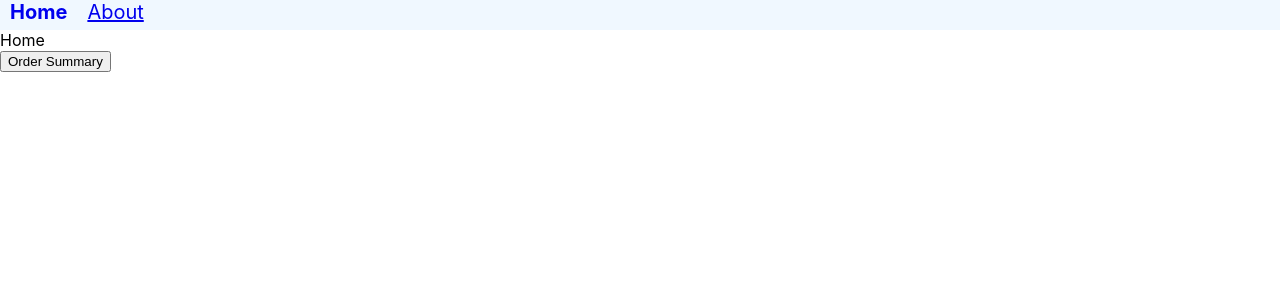
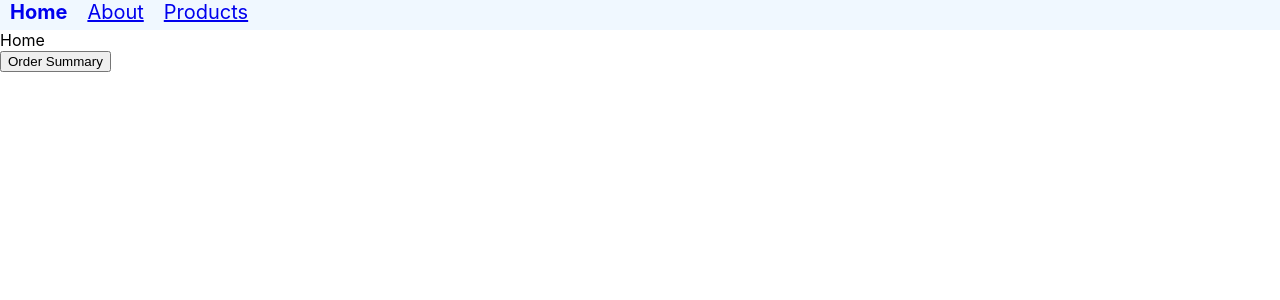
Before and after one commit to manoj633/react-revision, a React (Create React App) app: page / in a window 1280 px wide. Shown: the top 300 px of the page. Built offline with nearby package versions, Linux system fonts and the light colour scheme.

Commit message:
Nested routes

```diff
--- a/src/App.js
+++ b/src/App.js
@@ -44,6 +44,9 @@ import { About } from "./components/Router/About";
 import { NavBar } from "./components/Router/NavBar";
 import { OrderSummary } from "./components/Router/OrderSummary";
 import { NoMatch } from "./components/Router/NoMatch";
+import { Products } from "./components/Router/Products";
+import { FeaturedProduct } from "./components/Router/FeaturedProduct";
+import { NewProduct } from "./components/Router/NewProduct";
 
 function App() {
   const inputRef = useRef(null);
@@ -142,6 +145,10 @@ function App() {
         <Route path="/" element={<Home />} />
         <Route path="about" element={<About />} />
         <Route path="order-summary" element={<OrderSummary />} />
+        <Route path="products" element={<Products />}>
+          <Route path="featured" element={<FeaturedProduct />} />
+          <Route path="new" element={<NewProduct />} />
+        </Route>
         <Route path="*" element={<NoMatch />} />
       </Routes>
     </div>
--- /dev/null
+++ b/src/components/Router/FeaturedProduct.jsx
@@ -0,0 +1,5 @@
+import React from "react";
+
+export const FeaturedProduct = () => {
+  return <div>FeaturedProduct</div>;
+};
--- a/src/components/Router/NavBar.jsx
+++ b/src/components/Router/NavBar.jsx
@@ -16,6 +16,9 @@ export const NavBar = () => {
       <NavLink style={enableActiveLink} to="/about">
         About
       </NavLink>
+      <NavLink style={enableActiveLink} to="/products">
+        Products
+      </NavLink>
     </nav>
   );
 };
--- /dev/null
+++ b/src/components/Router/NewProduct.jsx
@@ -0,0 +1,5 @@
+import React from "react";
+
+export const NewProduct = () => {
+  return <div>NewProduct</div>;
+};
--- /dev/null
+++ b/src/components/Router/Products.jsx
@@ -0,0 +1,15 @@
+import React from "react";
+import { Link, Outlet } from "react-router-dom";
+
+export const Products = () => {
+  return (
+    <>
+      <div>
+        <input type="text" name="search-product" id="search-product" />
+      </div>
+      <Link to="featured">Featured</Link>
+      <Link to="new">New</Link>
+      <Outlet />
+    </>
+  );
+};
```
